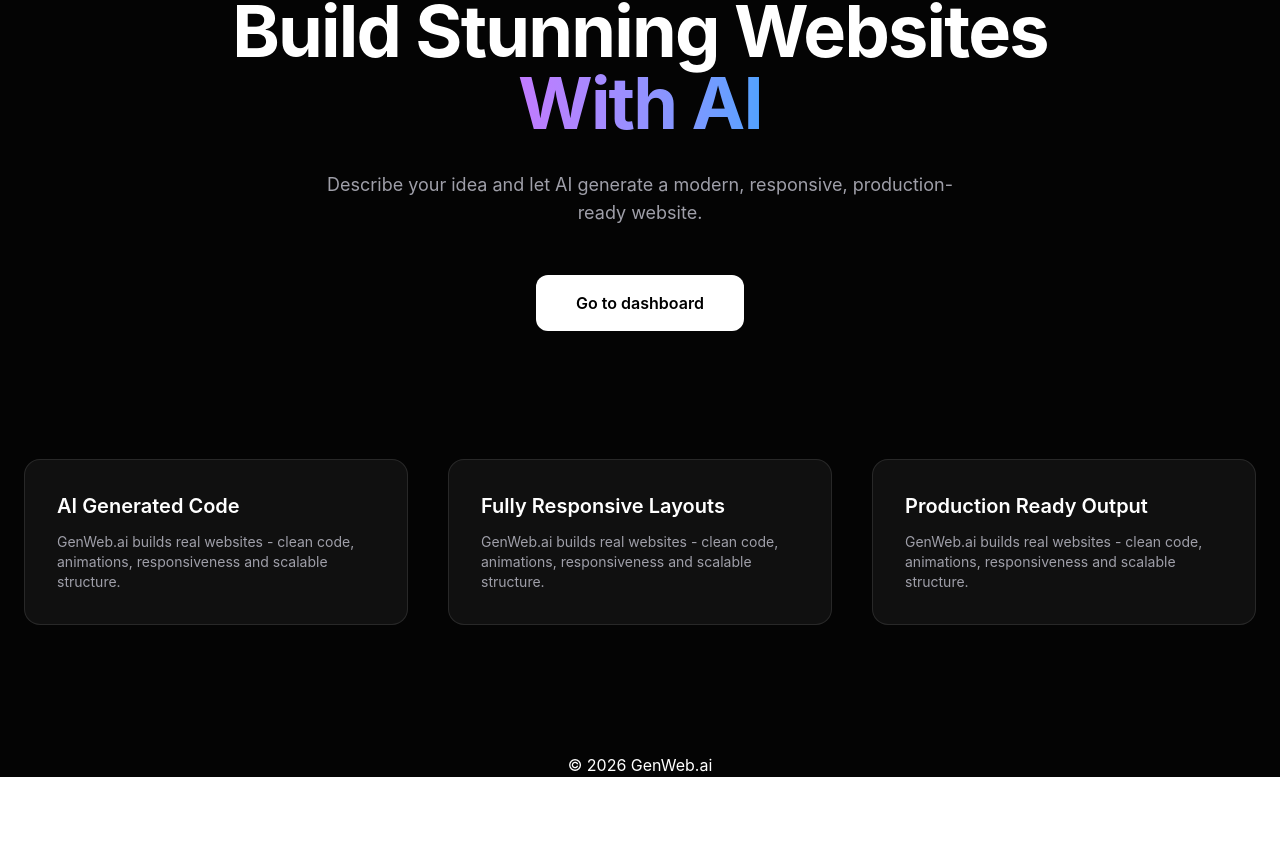
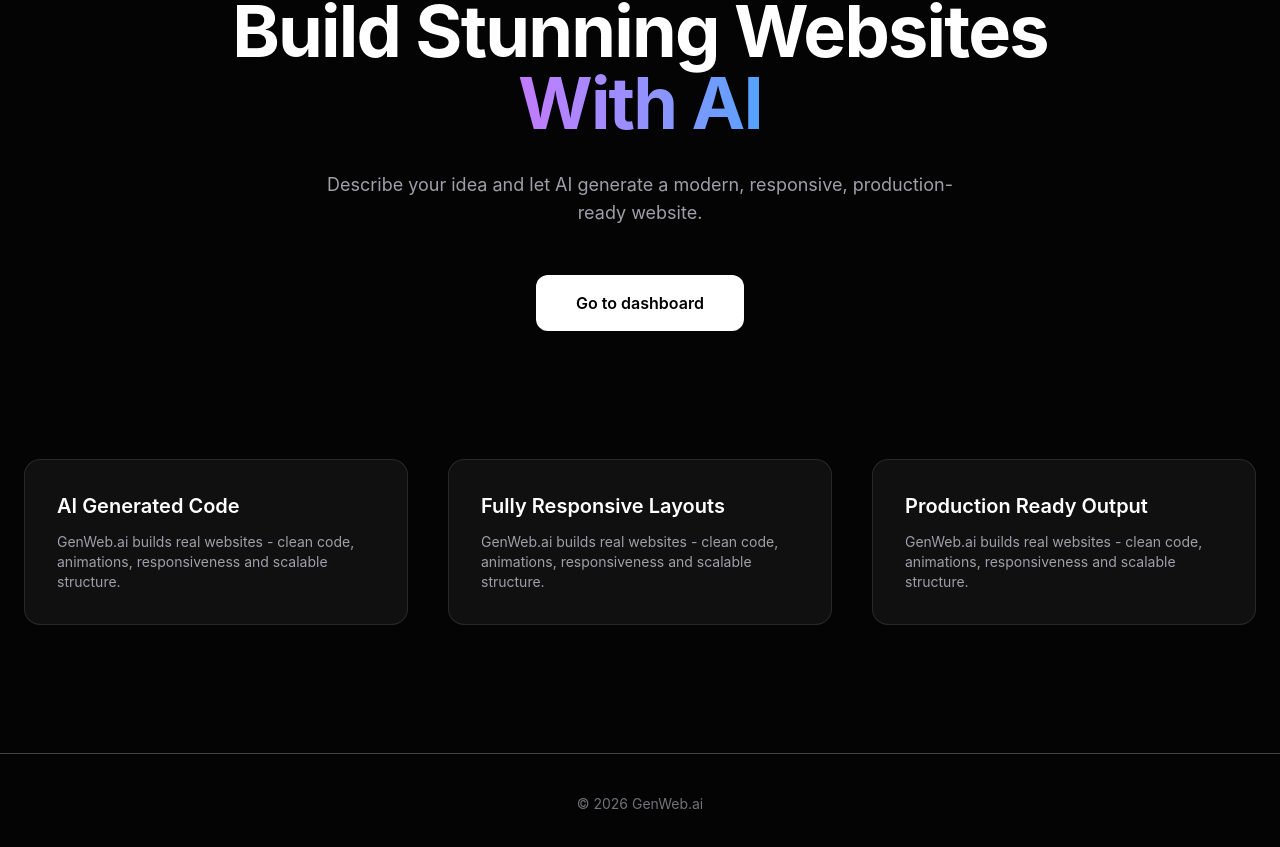
Before and after one commit to Saikat-Pradhan/AI-Website-Builder, a React (Vite) app in the folder client/: page / in a window 1280 px wide. Shown: the part 181-1028 px from the top of the page. Before the commit the page ends 958 px from the top, so only its background shows below. Built offline with nearby package versions, Linux system fonts and the light colour scheme; no server answers; the HTML template or start-up script is replaced by a standard one.

Commit message:
Update footer styling for improved visual clarity

```diff
--- a/client/src/pages/Home.jsx
+++ b/client/src/pages/Home.jsx
@@ -153,7 +153,7 @@ const Home = () => {
       </section>
 
       {/* Footer */}
-      <footer className='text-center'>
+      <footer className='border-t border-white/25 py-10 text-center text-sm text-zinc-500'>
         &copy; {new Date().getFullYear()} GenWeb.ai
       </footer>
 
```
